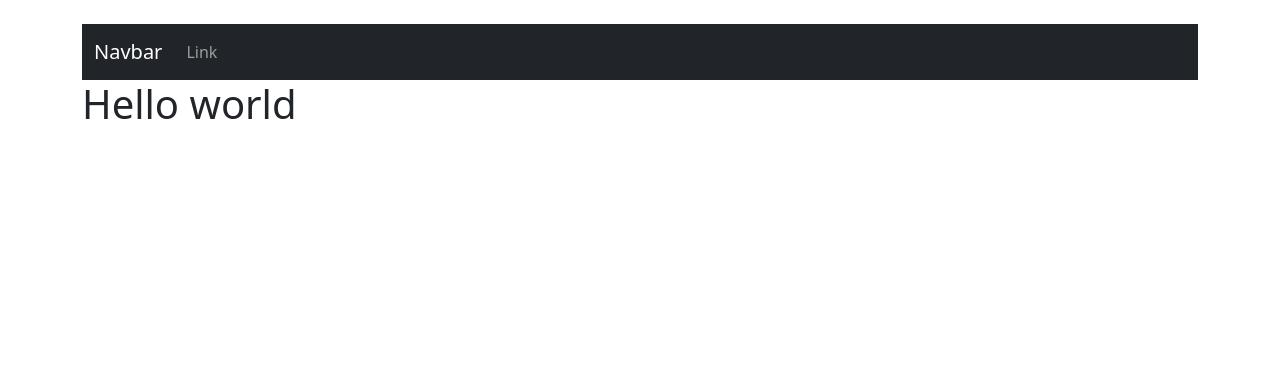
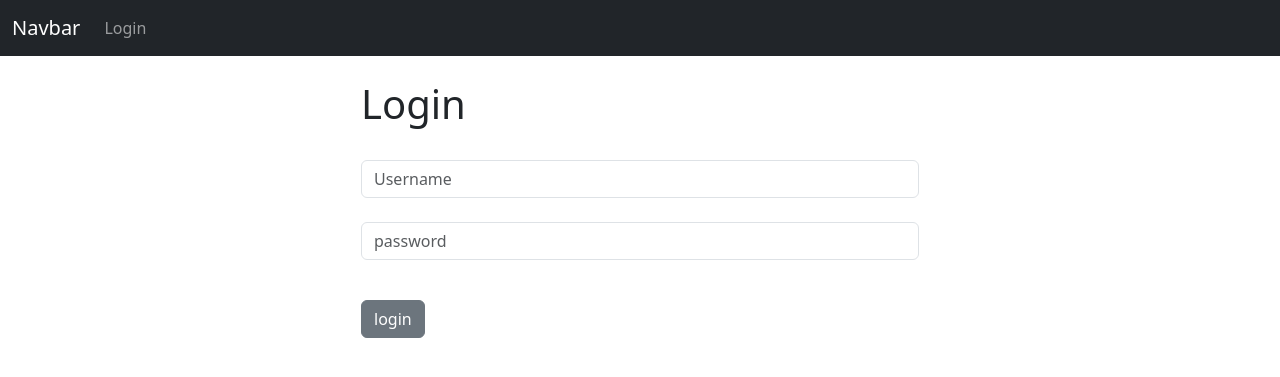
Before and after one commit to abshwabu/dcrm, a Django app: page / in a window 1280 px wide. Shown: the top 377 px of the page. Run offline with Django 4.2, Linux system fonts and the light colour scheme.

Commit message:
login page

```diff
--- a/web/templates/base.html
+++ b/web/templates/base.html
@@ -7,12 +7,23 @@
     <link href="https://cdn.jsdelivr.net/npm/bootstrap@5.3.2/dist/css/bootstrap.min.css" rel="stylesheet" integrity="sha384-T3c6CoIi6uLrA9TneNEoa7RxnatzjcDSCmG1MXxSR1GAsXEV/Dwwykc2MPK8M2HN" crossorigin="anonymous">
   </head>
   <body>
+    {% include 'nav.html' %}
     <div class="container">
-        <br>
-        {% include 'nav.html' %}
+      <br>
+        {% if messages %}
+
+            {% for message in messages %}
+            <div class="alert alert-warning alert-dismissible fade show" role="alert">
+              {{message}}
+              <button type="button" class="btn-close" data-bs-dismiss="alert" aria-label="Close"></button>
+            </div>
+            {% endfor %}
+          </div>
+        {% endif %}
+
         {%block content %}
         {%endblock %}
-    </div>
+
     <script src="https://cdn.jsdelivr.net/npm/bootstrap@5.3.2/dist/js/bootstrap.bundle.min.js" integrity="sha384-C6RzsynM9kWDrMNeT87bh95OGNyZPhcTNXj1NW7RuBCsyN/o0jlpcV8Qyq46cDfL" crossorigin="anonymous"></script>
   </body>
 </html>
--- a/web/templates/home.html
+++ b/web/templates/home.html
@@ -1,4 +1,22 @@
 {%extends 'base.html' %}
 {%block content%}
-<h1>Hello world</h1>
+<div class="col-md-6 offset-md-3">
+    {%if user.is_authenticated %}
+    <h1>Hello world</h1>
+    {%else %}
+    <h1>Login</h1>
+    <br>
+    <form action="{% url 'home'%}" method="POST">
+        {% csrf_token %}
+            <div class="mb-3">
+              <input type="text" class="form-control" name="username" placeholder="Username" required>
+            <br>
+            <div class="mb-3">
+              <input type="password" class="form-control" name="password" placeholder="password" required>
+            </div>
+            <br>
+            <button type="submit" class="btn btn-secondary">login</button>
+    </form>
+</div>
+{%endif%}
 {%endblock%}
--- a/web/templates/nav.html
+++ b/web/templates/nav.html
@@ -6,10 +6,15 @@
       </button>
       <div class="collapse navbar-collapse" id="navbarSupportedContent">
         <ul class="navbar-nav me-auto mb-2 mb-lg-0">
+          {%if user.is_authenticated%}
           <li class="nav-item">
-            <a class="nav-link" href="#">Link</a>
+            <a class="nav-link" href="{%url 'logout'%}">Logout</a>
           </li>
-
+          {%else%}
+          <li class="nav-item">
+            <a class="nav-link" href="{%url 'home'%}">Login</a>
+          </li>
+          {%endif%}
         </ul>
       </div>
     </div>
--- a/web/urls.py
+++ b/web/urls.py
@@ -3,5 +3,6 @@ from . import views
 
 urlpatterns = [
     path('',views.home , name='home'),
+    path('logout/', views.logout_user , name='logout'),
 
 ]
--- a/web/views.py
+++ b/web/views.py
@@ -1,4 +1,25 @@
-from django.shortcuts import render
+from django.shortcuts import render,redirect
+from django.contrib.auth import authenticate, login, logout
+from django.contrib import messages
 
 def home(request):
-    return render(request ,'home.html',{})
+    if request.method == 'POST':
+        username = request.POST['username']
+        password = request.POST['password']
+
+        user = authenticate(username=username, password=password)
+
+        if user is not None:
+            login(request, user)
+            messages.success(request,'Login successful')
+            return redirect('home')
+        else:
+            messages.error(request,'Try again')
+            return redirect('home')
+    else:
+        return render(request ,'home.html',{})
+
+def logout_user(request):
+    logout(request)
+    messages.success(request,'Logout successful')
+    return redirect('home')
```
